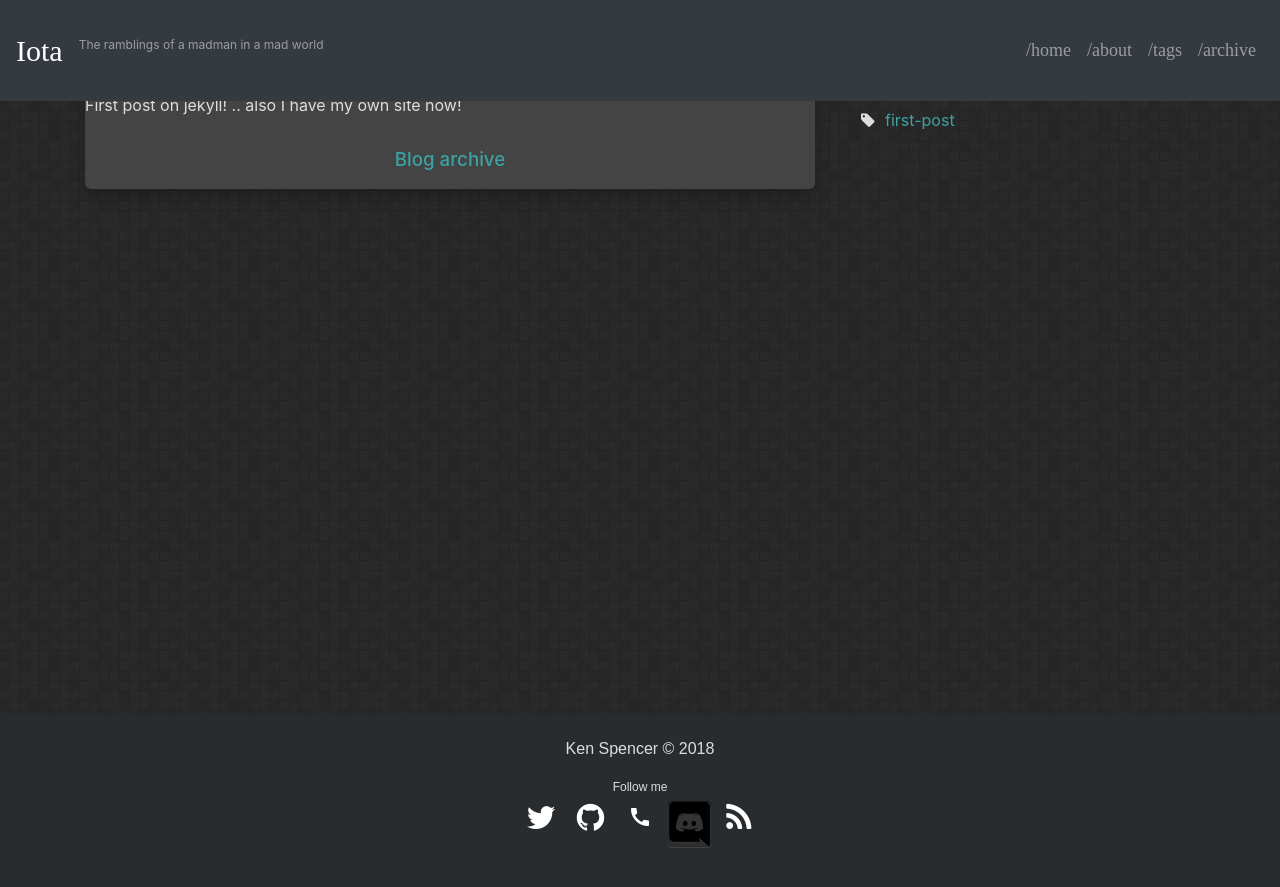
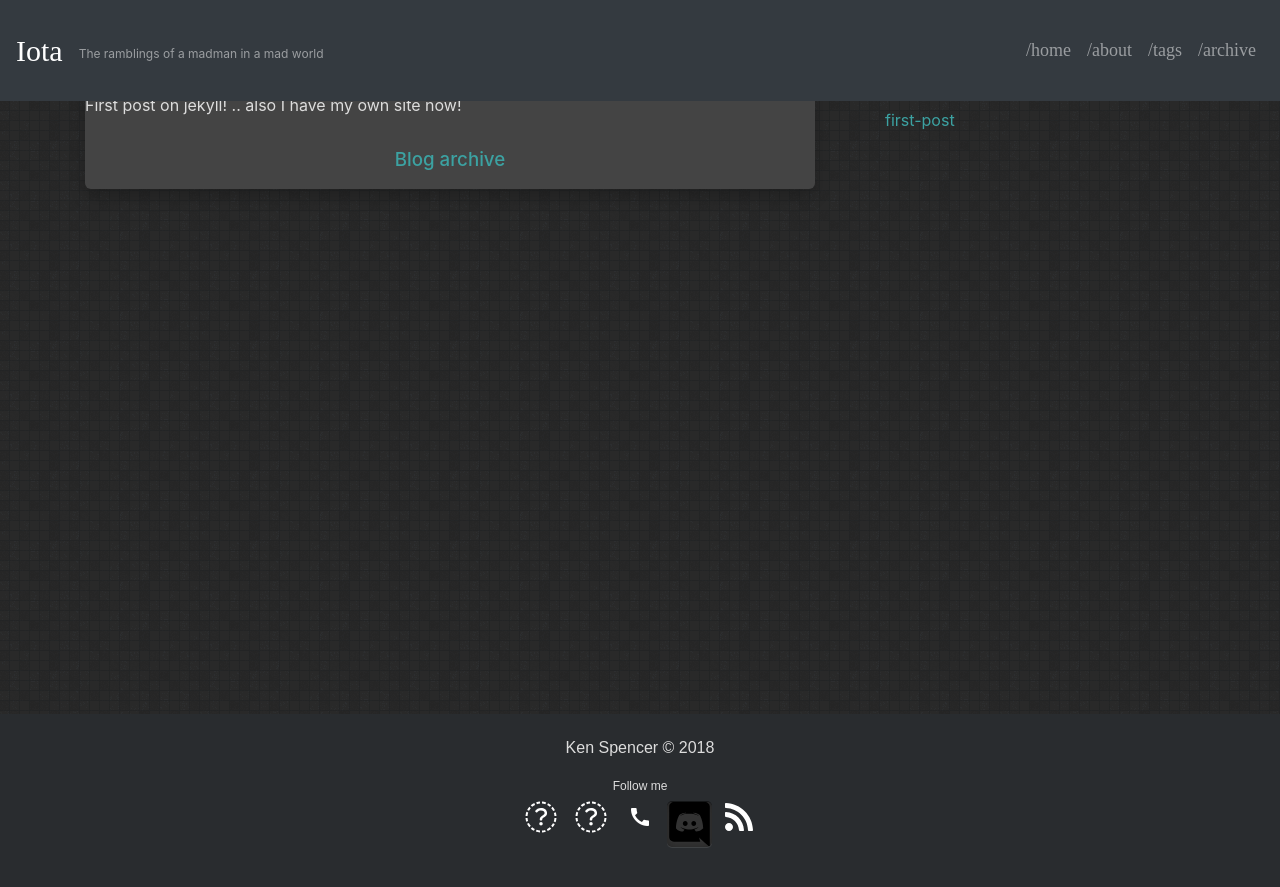
Before and after one commit to IotaSpencer/iotaspencer.me, a Jekyll site: the page built from index.html, in a window 1280 px wide. Shown: the top 887 px of the page. Built offline with Jekyll 4.4.1, drawn with Linux system fonts in a browser that asks for light colours; nearby versions of some CDN libraries.

Commit message:
use fontawesome 5.0

```diff
--- a/_includes/header.html
+++ b/_includes/header.html
@@ -16,7 +16,7 @@
     <!-- Latest compiled JavaScript -->
     <script src="https://maxcdn.bootstrapcdn.com/bootstrap/4.0.0-beta.2/js/bootstrap.min.js"></script>
 
-    <link rel="stylesheet" href="https://cdnjs.cloudflare.com/ajax/libs/font-awesome/4.7.0/css/font-awesome.min.css">
+    <script defer src="https://use.fontawesome.com/releases/v5.0.4/js/all.js"></script>
     <link href="https://fonts.googleapis.com/icon?family=Material+Icons" rel="stylesheet"> {% if page.title == 'resume' %}
     <link href="{{ '/assets/css/resume.scss' | relative_url }}" rel="stylesheet"> {% endif %}
 
@@ -43,10 +43,10 @@
       })();
     </script>
 
-    <nav class="navbar navbar-dark bg-dark navbar-expand-md fixed-top" style="margin-bottom: 80px;">
+    <nav class="navbar navbar-dark bg-dark navbar-expand-md fixed-top">
       <a class="navbar-brand" href="{{ '' | relative_url }}/">{{ site.name }}</a>
       <span class="navbar-text mr-1">
-        <sup>{{ site.description }}</sup>
+        <sub>{{ site.description }}</sub>
       </span>
       <div class="bg-dark navbar-toggle navbar-toggler justify-content-end" data-toggle="collapse" data-target="#navbar">
         <span class="navbar-toggler-icon"></span>
```
